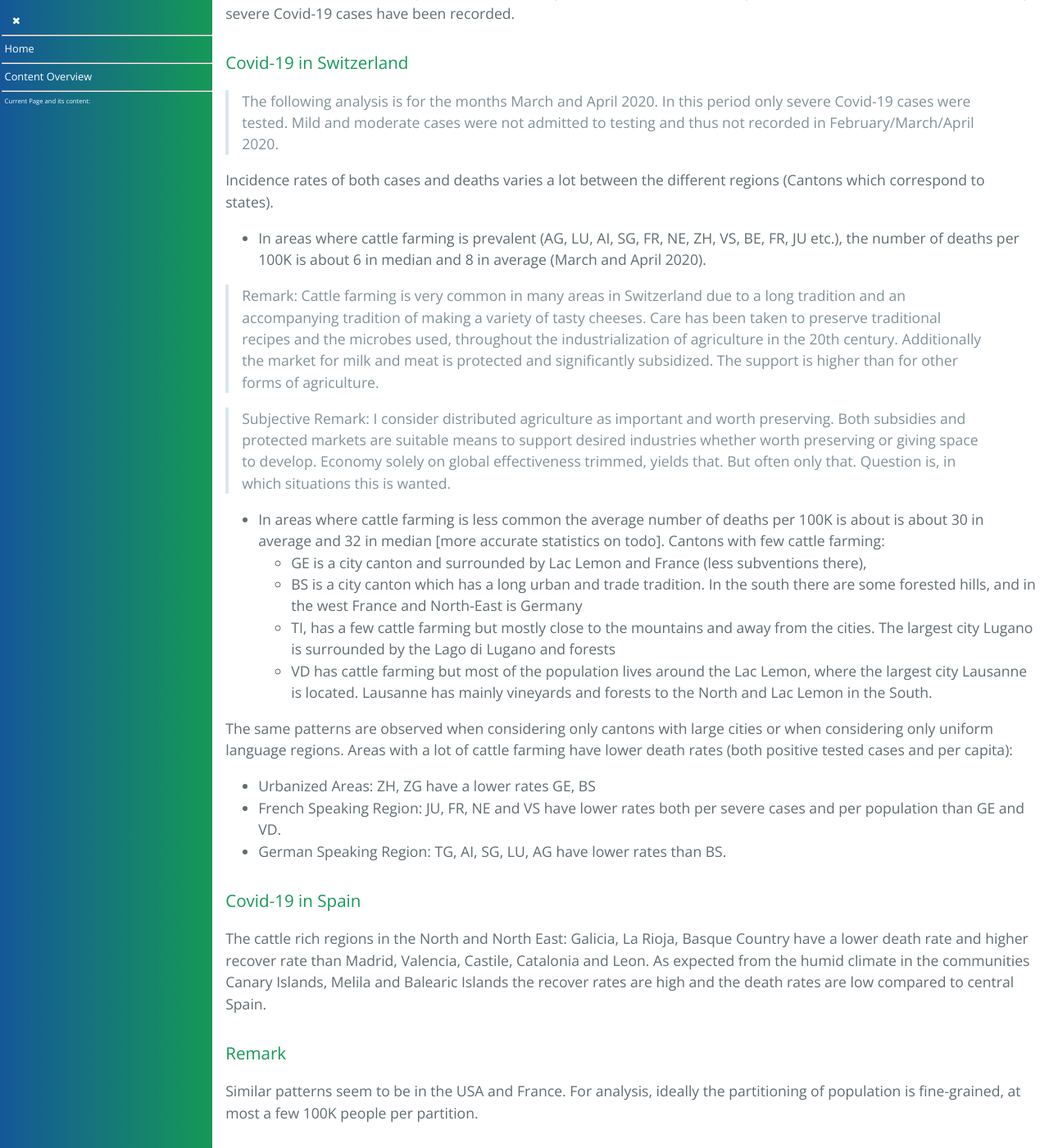
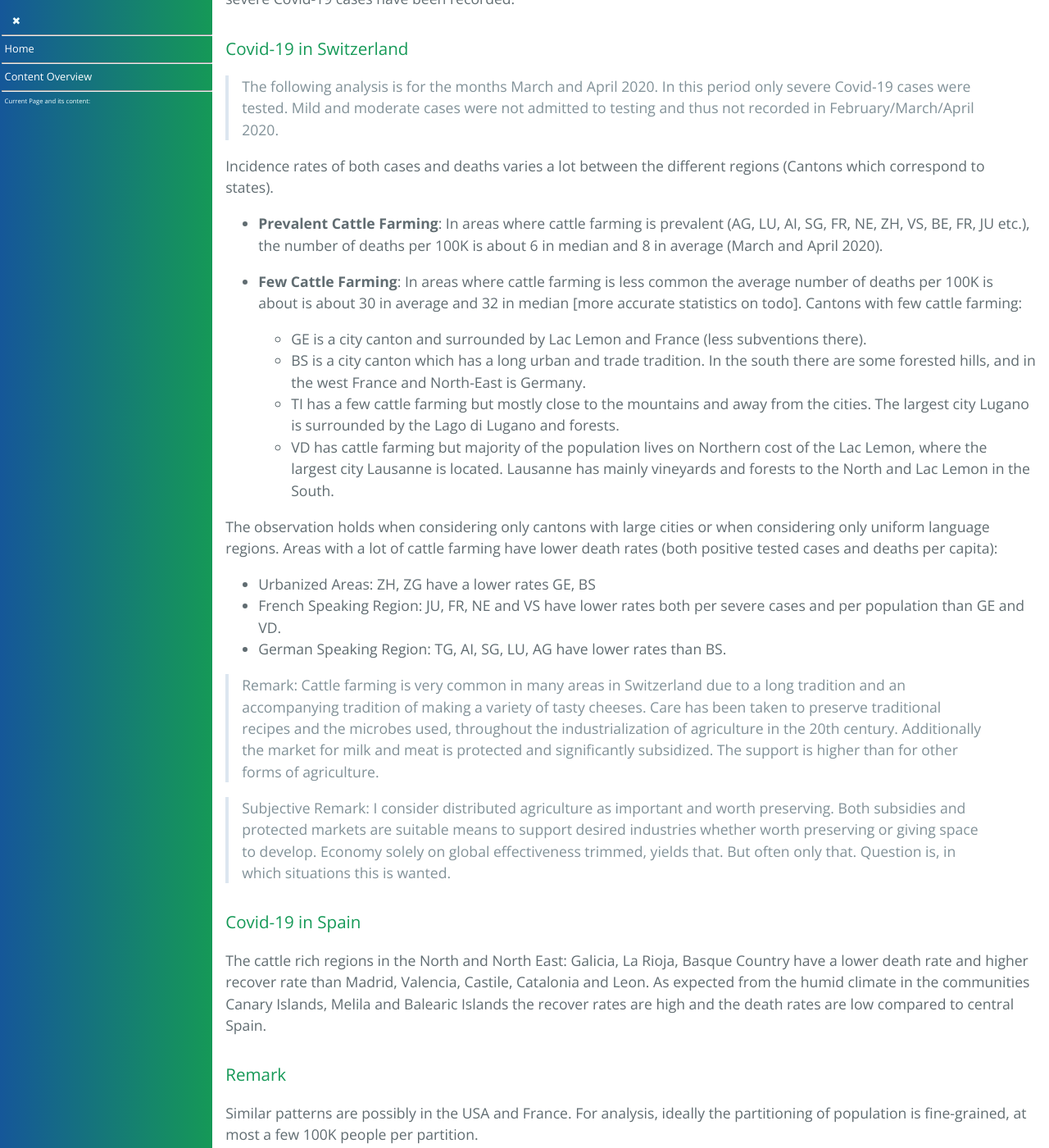
Before and after one commit to forestgrape/coronavirus, a Jekyll site: the page built from 5_epidemiological/covid_and_bovine_farming.md, in a window 1280 px wide and 1400 px high, scrolled down 2474 px. Shown: the whole window at 82% size. Built offline with Jekyll 4.4.1, drawn with Linux system fonts in a browser that asks for light colours; our own code applies the rules of GitHub Pages for plain Markdown files; some of the changed lines change nothing that is shown; some of the changed text lies outside the part shown.

Commit message:
covid_and_bovine_farming.md updated

```diff
--- a/5_epidemiological/reduce_covid_bovine_farming.md
+++ b/5_epidemiological/covid_and_bovine_farming.md
@@ -1,12 +1,14 @@
+
 
 # Evidence for Increased Immune Protection against Sars-CoV-2 from Exposure to BCoVs
-> Mostly written in April 2020, updates on todo since partly outdated. Not all references correctly linked as of 24.3.21
+
+> Mostly written in April 2020, updates on todo since outdated and  sometimes wrong. Not all references correctly linked as of 24.3.21
 
 > explorative section
 
 ## Content
 * [Content](#content)
-* [Overview](#overview)
+* [Summary](#summary)
 * [Relevance](#relevance)
   * [Epidemiological](#epidemiological)
   * [Medications](#medications)
@@ -16,27 +18,31 @@
   * [Remark](#remark)
   * [Observed Interspecies Jumps](#observed-interspecies-jumps)
 * [Mechanisms of Crossprotection](#mechanisms-of-crossprotection)
+  * [Current Guesses](#current-guesses)
   * [Previous Guesses of Mechanisms likely False](#previous-guesses-of-mechanisms-likely-false)
+  * [Biological Evidence](#biological-evidence)
 * [Next Steps](#next-steps)
 * [References](#references)
 
-## Overview
-While there are possible explanations for many epidemiological observations of the Sars-2 strains, causing Covid-19, spread in the first months of 2020: spread mainly in absolutely dry and cold air and less spread in warm and humid air. Thus increased spread with increasing latitudes and away from coastal areas. Because cold and dry air likely increases both the [airborne transmission](#dry-form-model) and decreases the [mucus clearance](#decreased-mucus-clearance). Air pollution (-> [decreased mucus clearance](#decreased-mucus-clearance)) and increased public transport (-> increased spread) could contribute to the preference for cities of Sars-CoV-2. However some regional patterns fall through these reasons:
+
+
+## Summary
+
+While there are possible explanations for many epidemiological observations of the Sars-2 strains, causing Covid-19, spread in the first months of 2020: spread mainly in absolutely dry and cold air and less spread in warm and humid air. Thus increased spread with increasing latitudes and away from coastal areas. Because cold and dry air likely increases both the [airborne transmission](../5_epidemiological/transmission.md) and decreases the mucus clearance. Air pollution ([decreased mucus clearance](../6_prevention_and_treatment/increasing_the_mucus_flow.md#decreased-mucus-clearance)) and increased public transport (increased spread) could contribute to the preference for cities of Sars-CoV-2. However some regional patterns fall through these reasons:
 * in Switzerland not only the highest prevalence in severe cases (mild and moderate cases were not admitted to testing and thus not recorded in February/March/April 2020) but also the highest death rates are observed in Geneva (GE) and Ticino (TI), areas which have few cattle farming. On the other hand areas, where cattle farming is widespread across the entire area, seem to have an increased resistance: only a couple of deaths and few cases are recorded in the cantons LU, AI, AR, OW, UW, AG, TG.
 * Spain: In communities where cattle farming is common (Galicia, Basque Country and La Rioja)[to be confirmed], the death rate is lower and the recovery rate higher than in Central Spain.
 * Across the world no Covid-19 hotspot with many severe cases has been observed in regions with a lot of cattle farming. Teheran, Wuhan, Madrid, Milano and New York are not known as cattle farming regions.
 
 A possible explanation is that in cattle farming areas bovine coronavirus (BCoV)  are transmitted to humans such that the immune system is trained to fight Betacoronaviruses. Transmissions and the induced build up of some form of resistance could occur regularly or just once as an infant and possibly yield lifelong increased protection. Such an immune protection could explain why some people notice no or only few symptoms. Noteworthy some seniors remain mostly asymptomatic and other seniors experience severe or even fatal Covid-19.
 
-The hypothesis above is possible in theory by the following exemplary observations (described in more detail in [biological basis](#biological-basis)).
-
 Coronavirus infections in humans can elicit immune protection (more precisely no additional serum conversion is observed) to other coronaviruses  [Van der Hoek et al.](#vanderhoek2012):
-   - OC43 -protects-> HKU1 (only unidirectional)
-   - NL63 -protects-> 229E (only unidirectional)
+- OC43 =protects=> HKU1 (only unidirectional)
+- NL63 =protects=> 229E (only unidirectional)
 
 A bovine coronavirus strain, namely HECV-4408,  was isolated from a child from a rural area in Texas suffering diarrhea [Zhang et al](#zhang-94).
 
 If a cross protection between BCoVs and Sars-CoV-2 exists and if yes how it works remains to be determined. Depending on the mechanism of action it could be used in many ways.
+
 
 
 ## Relevance
@@ -54,38 +60,42 @@
 - Sars-CoV-2 infections could protect against OC43 or other BCoV infections, which could be more harmful in the long run than Sars-CoV-2
 
 
+
 ## Evidence from Distribution of Covid-19
-In the following the in country distribution of Covid-19 is described. Since inside countries the testing schemes tend to be more or less uniform ([data specifications](#data-specifications)). Namely the data Switzerland and Spain are used , two countries in which only severe Covid-19 cases have been recorded. <!-- [todo: data wikipedia][in work] -->
+In the following the in country distribution of Covid-19 is described. Since inside countries the testing schemes tend to be more or less uniform ([data specifications](../8_data/monitoring.md#data-specifications)). Namely the data Switzerland and Spain are used , two countries in which only severe Covid-19 cases have been recorded.
+
+<!-- [todo: data wikipedia][in work] -->
 
 ### Covid-19 in Switzerland
+
 > The following analysis is for the months March and April 2020. In this period only severe Covid-19 cases were tested. Mild and moderate cases were not admitted to testing and thus not recorded in February/March/April 2020.
 
 Incidence rates of both cases and deaths varies a lot between the different regions (Cantons which correspond to states).
-* In areas where cattle farming is prevalent  (AG, LU, AI, SG, FR, NE, ZH, VS, BE, FR, JU etc.), the number of deaths per 100K is about 6 in median and 8 in average (March and April 2020).
+* __Prevalent Cattle Farming__: In areas where cattle farming is prevalent  (AG, LU, AI, SG, FR, NE, ZH, VS, BE, FR, JU etc.), the number of deaths per 100K is about 6 in median and 8 in average (March and April 2020).
+
+* __Few Cattle Farming__: In areas where cattle farming is less common the average number of deaths per 100K is about is about 30 in average and 32 in median [more accurate statistics on todo].
+  Cantons with few cattle farming:
+  - GE is a city canton and surrounded by Lac Lemon and France (less subventions there).
+  - BS is a city canton which has a long urban and trade tradition. In the south there are some forested hills, and in the west France and North-East is Germany.
+  - TI has a few cattle farming but mostly close to the mountains and away from the cities. The largest city Lugano is surrounded by the Lago di Lugano and forests.
+  - VD has cattle farming but majority of the population lives on Northern cost of the Lac Lemon, where the largest city Lausanne is located. Lausanne  has mainly vineyards and forests to the North and Lac Lemon in the South.
+
+
+The observation holds when considering only cantons with large cities or when considering only uniform language regions. Areas with a lot of cattle farming have lower death rates (both positive tested cases and deaths per capita):
+* Urbanized Areas: ZH, ZG have a lower rates GE, BS
+* French Speaking Region: JU, FR, NE and VS have  lower rates both per severe cases and per population than GE and VD.
+* German Speaking Region: TG, AI, SG, LU, AG have lower rates than BS.
 
 > Remark: Cattle farming is very common in many areas in Switzerland due to a long tradition and an accompanying tradition of making a variety of tasty cheeses. Care has been taken to preserve traditional recipes and the microbes used, throughout the industrialization of agriculture in the 20th century. Additionally the market for milk and meat is protected and significantly subsidized. The support is higher than for other forms of agriculture.
 
 > Subjective Remark: I consider distributed agriculture as important and worth preserving. Both subsidies and protected markets are suitable means to support desired industries whether worth preserving or giving space to develop.
 Economy solely on global effectiveness trimmed, yields that. But often only that. Question is, in which situations this is wanted.
 
-* In areas where cattle farming is less common the average number of deaths per 100K is about is about 30 in average and 32 in median [more accurate statistics on todo].
-    Cantons with few cattle farming:
-    - GE is a city canton and surrounded by Lac Lemon and France (less subventions there),
-    - BS is a city canton which has a long urban and trade tradition. In the south there are some forested hills, and in the west France and North-East is Germany
-    - TI, has a few cattle farming but mostly close to the mountains and away from the cities. The largest city Lugano is surrounded by the Lago di Lugano and forests
-    - VD has cattle farming but most of the population lives around the Lac Lemon, where the largest city Lausanne is located. Lausanne  has mainly vineyards and forests to the North and Lac Lemon in the South.
-
-The same patterns are observed when considering only cantons with large cities or when considering only uniform language regions. Areas with a lot of cattle farming have lower death rates (both positive tested cases and per capita):
-* Urbanized Areas: ZH, ZG have a lower rates GE, BS
-* French Speaking Region: JU, FR, NE and VS have  lower rates both per severe cases and per population than GE and VD.
-* German Speaking Region: TG, AI, SG, LU, AG have lower rates than BS.
-
-
 ### Covid-19 in Spain
 The cattle rich regions in the North and North East: Galicia, La Rioja, Basque Country have a lower death rate and higher recover rate than Madrid, Valencia, Castile, Catalonia and Leon. As expected from the humid climate in the communities Canary Islands, Melila and Balearic Islands the recover rates are high and the death rates are low compared to central Spain.
 
 ### Remark
-Similar patterns seem to be in the USA and France. For analysis, ideally the partitioning of population is fine-grained, at most a few 100K people per partition.
+Similar patterns are possibly in the USA and France. For analysis, ideally the partitioning of population is fine-grained, at most a few 100K people per partition.
 
 ### Observed Interspecies Jumps
 There are many examples where BCoVs jumped species borders, for which at least [interspecies infection](../2_biological/coronavirus.md#infecting-new-species) is necessary but likely many occur until one yields a species jump. Frequent enteric coronavirus infections to humans occur(ed) likely, but they are not easy to prove [citation coming].
@@ -95,34 +105,39 @@
 * OC43 likely was a BCoV jump to humans.
 
 
+
 ## Mechanisms of Crossprotection
-[in rework]
+
+### Current Guesses
 [Local T cells](../4_immunological/immune_system.md#local-t-cell) distributed through the respiratory tract recognize viral infections and induce cell death to prevent viral replication [argumentation 22.10. on todo-list].
 * recognizing conserved parts the spikes or the N protein
 * T cells recognizing more general anomalies of virus infected cells [in work]
 
 
 ### Previous Guesses of Mechanisms likely False
-* ##### Antibodies
-    Antibodies against some well preserved parts of proteins.
-    - some extern proteins, which are preserved. The antibodies could either render the viruses noninfectious or acting as opsonin. Candidates:
-        * S1
-    - non extern proteins presented via MHC 1. The antibodies act as opsonin or are directly receptors of cytotoxic cells.
-        * N
-    First observations of cross immune protections are described. Then examples of host species jumps of betacoronaviruses are described including jumps from BCoV to humans.
 
-    ###### Cross Immune Protections between different Coronaviruses
-    [Cross immune protections](#cross-immune-protection) against coronaviruses have been observed for different strains, therefore cross protections can exists for coronaviruses.
-    Examples of observed cross immune protections are:
-    * [Van der Hoek et al.](#vanderhoek2012) observed by analyzing serum conversions (no additional serum conversion occurs):
-        - OC43 -protects-> HKU1 (only unidirectional)
-        - NL63 -protects-> 229E (only unidirectional)
+#### Adaption of Macrophages
+Epigenetic adaption of alveolar macrophages [netea](#netea), [xing](#xing)
+// Macrophages likely don't help to fight coronavirus infections.
 
-    * [Han et al](#han) showed that calves inoculated with HECV-4408get cross-protective immunity against the strain BCoV DB2. HECV-4408 is a strain that has been observed to cause acute diarrhoea in humans, see [human bcov infections](#human-bcov-infections)
-* ###### Local T cells and Antibodies
-  Combination of tissue resident T cells and antibodies marking infected cells.
-* ###### Adaption of Macrophages
-  Epigenetic adaption of alveolar macrophages [netea](#netea), [xing](#xing)
+
+### Biological Evidence
+#### Antibodies
+Antibodies against some well preserved parts of proteins.
+- some extern proteins, which are preserved. The antibodies could either render the viruses noninfectious or acting as opsonin. Candidates:
+  * S1
+- non extern proteins presented via MHC 1. The antibodies act as opsonin or are directly receptors of cytotoxic cells.
+  * N
+First observations of cross immune protections are described. Then examples of host species jumps of betacoronaviruses are described including jumps from BCoV to humans.
+
+#### Cross Immune Protections between different Coronaviruses
+[Cross immune protections](#cross-immune-protection) against coronaviruses have been observed for different strains, therefore cross protections can exists for coronaviruses.
+Examples of observed cross immune protections are:
+* [Van der Hoek et al.](#vanderhoek2012) observed by analyzing serum conversions (no additional serum conversion occurs):
+  - OC43 -protects-> HKU1 (only unidirectional)
+  - NL63 -protects-> 229E (only unidirectional)
+* [Han et al](#han) showed that calves inoculated with HECV-4408get cross-protective immunity against the strain BCoV DB2. HECV-4408 is a strain that has been observed to cause acute diarrhoea in humans, see [human bcov infections](#human-bcov-infections)
+
 
 
 ## Next Steps
@@ -132,6 +147,7 @@
 * figuring out whether BCoVs genetically cross/combine with other HCoVs. This could yield new strains with altered and possibly more severe pathogenesis.
 
 
+
 ## References
 
 * ##### vanderhoek2012
@@ -139,17 +155,20 @@
     **The dominance of human coronavirus OC43 and NL63 infections in infants.**
     Journal of clinical virology : the official publication of the Pan American Society for Clinical Virology, 53(2), 135–139. https://doi.org/10.1016/j.jcv.2011.11.011
 
-<!--* ##### han2006-->
+<!-- han2006-->
 
 * ##### borucki
-    Borucki, M. K., Allen, J. E., Chen-Harris, H., Zemla, A., Vanier, G., Mabery, S., Torres, C., Hullinger, P., & Slezak, T. (2013). **The role of viral population diversity in adaptation of bovine coronavirus to new host environments.** PloS one, 8(1), e52752. https://doi.org/10.1371/journal.pone.0052752
+    Borucki, M. K., Allen, J. E., Chen-Harris, H., Zemla, A., Vanier, G., Mabery, S., Torres, C., Hullinger, P., & Slezak, T. (2013). **The role of viral population diversity in adaptation of bovine coronavirus to new host environments.** PloS one, 8(1), e52752.
+    https://doi.org/10.1371/journal.pone.0052752
 
 * ##### woo
     Woo, P. C., Lau, S. K., Huang, Y., Yuen, K. Y. (2009).
     **Coronavirus diversity, phylogeny and interspecies jumping.**
-    Experimental biology and medicine (Maywood, N.J.), 234(10), 1117–1127. https://doi.org/10.3181/0903-MR-94
+    Experimental biology and medicine (Maywood, N.J.), 234(10), 1117–1127.
+    https://doi.org/10.3181/0903-MR-94
 
 * ##### Zhang 94
     Zhang, X.M., Herbst, W., Kousoulas, K.G. and Storz, J. (1994),
     **Biological and genetic characterization of a hemagglutinating coronavirus isolated from a diarrhoeic child.**
-    J. Med. Virol., 44: 152-161. https://doi.org/10.1002/jmv.1890440207
+    J. Med. Virol., 44: 152-161.
+    https://doi.org/10.1002/jmv.1890440207
```
